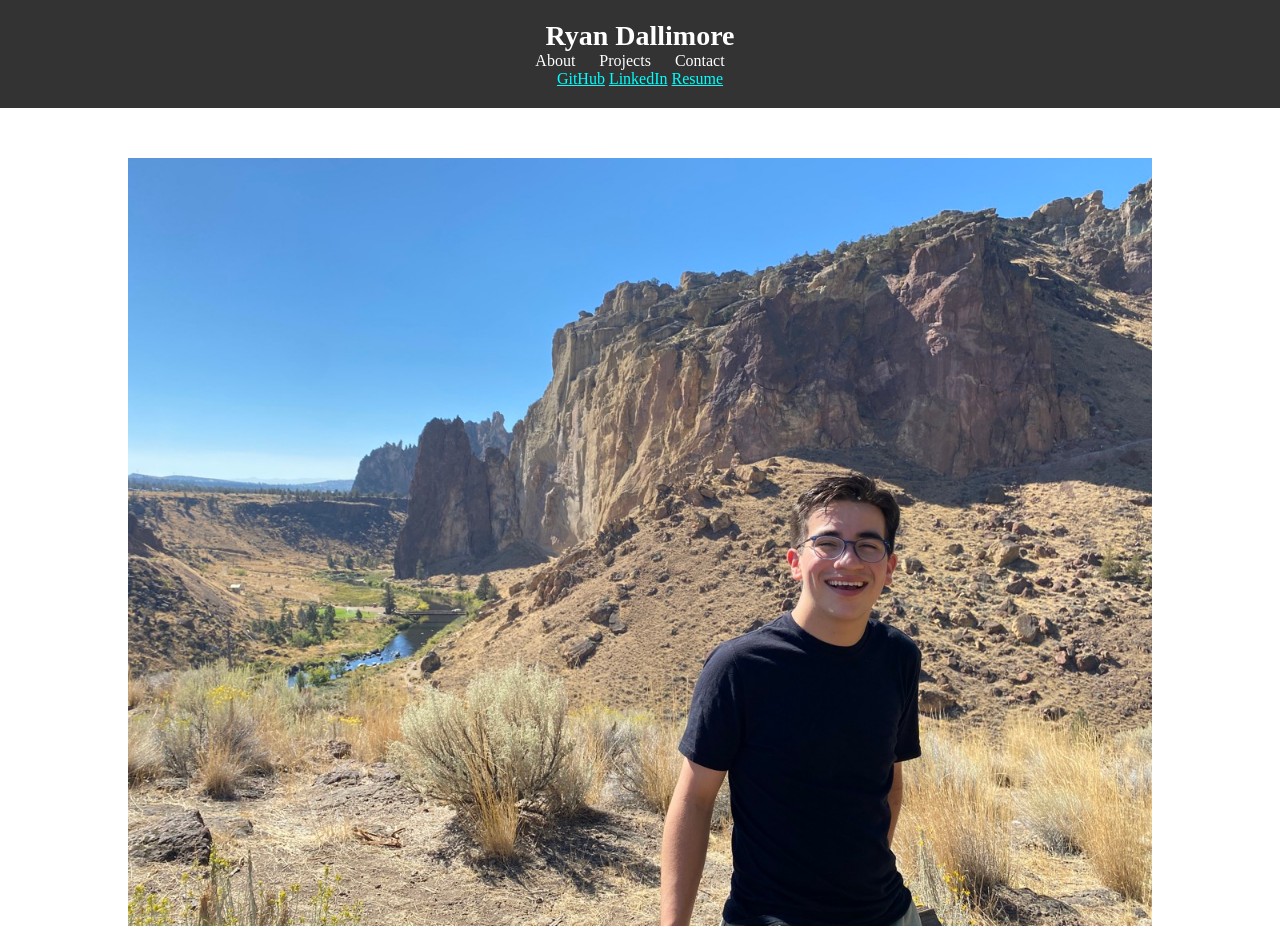
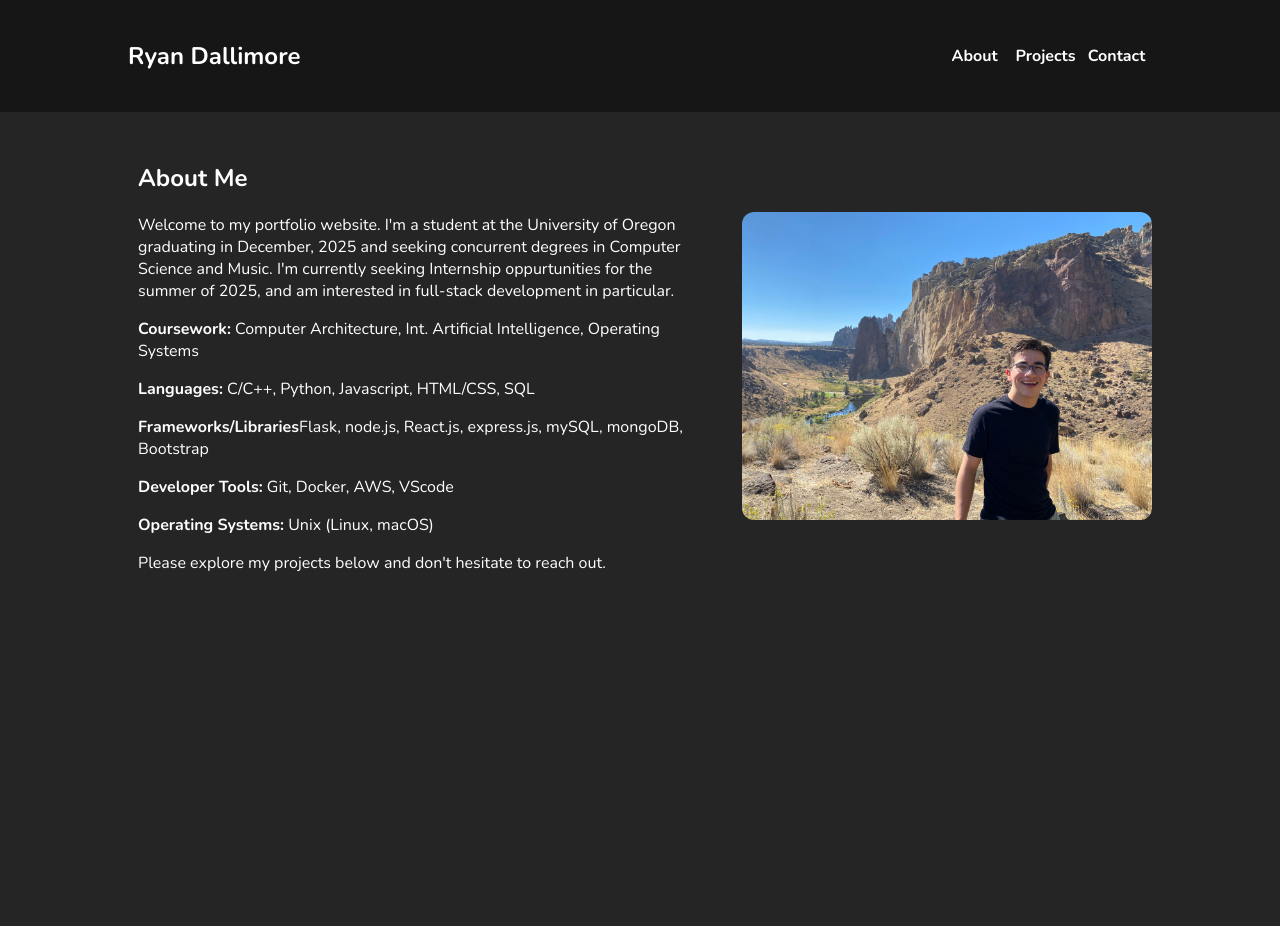
Before and after one commit to rdallim2/RyanDallimore_site, a plain HTML site: page index.html in a window 1280 px wide. Shown: the top 926 px of the page. After the commit the page ends 800 px from the top, so only its background shows below. Drawn offline with nearby package versions, Linux system fonts and the light colour scheme.

Commit message:
Looking and functioning a bit better

```diff
--- /dev/null
+++ b/about.html
@@ -0,0 +1,15 @@
+<section id="about">
+    <div class="about-container">
+        <div class="about-text">
+            <h2>About Me</h2>
+            <p>Welcome to my portfolio website. I'm a student at the University of Oregon graduating in December, 2025 and seeking concurrent degrees in Computer Science and Music. I'm currently seeking Internship oppurtunities for the summer of 2025, and am interested in full-stack development in particular.</p>
+            <p><strong>Coursework:</strong> Computer Architecture, Int. Artificial Intelligence, Operating Systems </p>
+            <p><strong>Languages:</strong> C/C++, Python, Javascript, HTML/CSS, SQL</p>
+            <p><strong>Frameworks/Libraries</strong>Flask, node.js, React.js, express.js, mySQL, mongoDB, Bootstrap</p>
+            <p><strong>Developer Tools:</strong> Git, Docker, AWS, VScode</p>
+            <p><strong>Operating Systems:</strong> Unix (Linux, macOS)</p>
+            <p>Please explore my projects below and don't hesitate to reach out.</p>
+        </div>
+        <img src="images/smithrock.jpeg" alt="Ryan Dallimore Photo" class="about-image">
+    </div>
+</section>
--- a/index.html
+++ b/index.html
@@ -3,89 +3,24 @@
     <head>
         <meta charset="UTF-8">
         <meta name="viewport" content="width=device-width, initial-scale=1.0">
-    <title>My Portfolio</title>
+        <link href="https://fonts.googleapis.com/css2?family=Nunito:ital,wght@0,200..1000;1,200..1000&family=Poppins:ital,wght@0,100;0,200;0,300;0,400;0,500;0,600;0,700;0,800;0,900;1,100;1,200;1,300;1,400;1,500;1,600;1,700;1,800;1,900&display=swap" rel="stylesheet">
+        <title>Ryan Dallimore</title>
         <link rel="stylesheet" href="styles.css">
     </head>
     <body>
         <header>
-        <div class="container">
-            <h1 style="text-align: center;">Ryan Dallimore</h1>
-            <nav>
-                <ul style="text-align: center;">
-                    <li><a  href="#about">About</a></li>
-                    <li><a  href="#projects">Projects</a></li>
-                    <li><a  href="#contact">Contact</a></li>
-                </ul>
-            </nav>
-            <div style="text-align: center;">
-                <a style = "color:cyan" href="https://github.com/rdallim2">GitHub</a>
-                <a style = "color:cyan" href="https://www.linkedin.com/in/ryan-dallimore-871aa32ba/">LinkedIn</a>
-                <a style = "color:cyan" href="https://github.com/rdallim2/RyanDallimore_site/raw/master/rdallimoreTechRes.pdf">Resume</a>
+            <div class="header-container">
+                <h1 class="title">Ryan Dallimore</h1>
+                <div class="header-links">
+                    <a href="#about" data-page="about.html">About</a>
+                    <a href="#projects" data-page="projects.html">Projects</a>
+                    <a href="#contact" data-page="contact.html">Contact</a>
                 </div>
             </div>
         </header>
-
-    <section id="photo">
-        <div class="container">
-            <img src="images/smithrock.jpeg" alt="Ryan Dallimore Photo">
-        </div>
-    </section>
-
-    <section id="about">
-        <div class="container">
-            <h2>About Me</h2>
-            <p>Welcome to my portfolio website. I'm a Junior at the University of Oregon seeking copncurrent degrees in Computer Science and Music.</p>
-            <p>Coursework: Computer Organization, Intermediate Data Structure, Discrete Mathematics</p>
-            <p>Languages: C/C++, Python, HTML/CSS</p>
-            <p>Version Control: Git</p>
-            <p>Operating Systeme: Unix (Linux, macOS)</p>
-            <p>Please explore my projects below and don't hesitate to reach out.</p>
-
-        </div>
-    </section>
-
-    <section id="projects">
-        <div class="container">
-            <h2>Projects</h2>
-            <div class="project">
-                <h3>Hatchmaps</h3>
-                <img src="images/hatchmaps_main.jpeg" alt="Hatchmaps Image">
-                <p>Developed a full-stack web application that aids fly fishers in selection of fly imitations on popular Oregon water-bodies.</p>
-                <p>Uses a MapBox interactive map in conjunction with USGS water temperature data scraped with Puppeteer to create location specific insect life-cycle forecasts.</p>
-                <p>Dockerized client and server files are hosted on an AWS EC2 instance with a SSL certificate from AWS certificate manager, while the MySQL database is managed separately on Amazon RDS.</p>
-                <p>View at: https://hatchmaps.com, Github: https://github.com/rdallim2/hatchMaps</p>
-            </div>
-
-            <div class="project">
-                <h3>Astrologger</h3>
-                <img src="images/astrologger_input.jpeg" alt="Astrologger Image">
-                <p>Implemented a REST-ful Flas.k web application for user storage of astronomical observation logs, primarily to fulfill requirements of observation programs by the Astronomical League</p>
-                <p>Features user sign-up and login authentication, AJAX data conversion (zip-code to coordinates, etc..), storage and retrieval of data, packaging of data to be submitted for Astronomical League programs.</p>
-                <p>Dockerized client and server files follow restful principles for user-specific interactions.</p>
-                <p>Github: https://github.com/rdallim2/AstroLogger</p>
-            </div>
-
-            <div class="project">
-                <h3>Metronome</h3>
-                <img src="images/Metronome.jpeg" alt="Metronome Image">
-                <p>Designed and implemented a Metronome (Musicians timing practice device) for desktop using python, pygame and tKinter.</p>
-                <p>Features core functionality of tempo-adjustment, time-signature-adjustment, sound options and time-gap creation through user input in a seamless, aesthetically pleasing user-interface.</p>
-                <p>Version control managed with Git.</p>
-            </div>
-        </div>
-    </section>
-
-    <section id="contact">
-        <div class="container">
-            <h2>Contact Me</h2>
-            <p>Email: ryandallimore@gmail.com</p>
-        </div>
-    </section>
-
-    <footer>
-        <div class="container">
-            <p>&copy; 2024 My Portfolio</p>
-        </div>
-    </footer>
+        <main id="content">
+            <!-- Content will be loaded here -->
+        </main>
     </body>
+    <script src="script.js"></script>
 </html>
--- /dev/null
+++ b/script.js
@@ -0,0 +1,27 @@
+document.addEventListener("DOMContentLoaded", () => {
+    const content = document.getElementById("content");
+    const links = document.querySelectorAll(".header-links a");
+
+    const loadPage = (page) => {
+        fetch(page)
+            .then((response) => {
+                if (!response.ok) throw new Error("Page not found");
+                return response.text();
+            })
+            .then((html) => {
+                content.innerHTML = html;
+            })
+            .catch((error) => {
+                content.innerHTML = `<p>Error loading page: ${error.message}</p>`;
+            });
+    };
+
+    loadPage("about.html");
+    links.forEach((link) => {
+        link.addEventListener("click", (event) => {
+            event.preventDefault();
+            const page = event.target.getAttribute("data-page");
+            loadPage(page);
+        });
+    });
+});
--- a/styles.css
+++ b/styles.css
@@ -1,8 +1,18 @@
 /* styles.css */
+header {
+    background-color: #161616;
+    font-size:larger;
+    color: #fff;
+    padding: 20px 0;
+    border-bottom-style: 2px solid #0f0f0f;
+}
 
 body {
     margin: 0;
     padding: 0;
+    font-family: 'Nunito', sans-serif;
+    background-color: rgb(37, 37, 37);
+    color: #fff;
 }
 
 .container {
@@ -10,65 +20,74 @@ body {
     margin: 0 auto;
 }
 
-header {
-    background-color: #333;
-    color: #fff;
-    padding: 20px 0;
-}
-
 header h1 {
     margin: 0;
     font-size: 28px;
 }
 
-nav ul {
-    list-style: none;
-    padding: 0;
-    margin: 0;
-}
-
-nav ul li {
-    display: inline;
-    margin-right: 20px;
-}
-
-nav ul li a {
+a{
     color: #fff;
     text-decoration: none;
 }
 
-#photo .container {
+.about-container {
     display: flex;
-    justify-content: center;
+    justify-content: space-between;
+    align-items: center;
+    width: 80%;
+    margin: 20px auto;
+    gap: 20px;
 }
 
-#photo img {
-    max-width: 100%;
-    height: auto;
+.about-text {
+    flex: 3; /* Take up 2/3 of the available space */
+    padding: 10px; /* Add some internal spacing */
+    text-align: left; /* Align text to the left */
 }
 
-section {
-    padding: 50px 0;
+
+.about-image {
+    flex: 1;
+    width: 40%;  /* Force the image to take container width */
+    height: 40%; /* Force the image to take container height */
+    object-fit: cover;
+    border-radius: 12px;
 }
 
-section h2 {
-    margin: 0;
+/*
+.about-text, .about-image {
+    border: 1px solid red;
+}
+*/
+
+/*------------------------------ HEADER CONTAINER -----------------------*/
+.header-container {
+    display: flex;
+    justify-content: space-between;
+    align-items: center;
+    width: 80%;
+    margin: 20px auto;
 }
 
-.project {
-    margin-bottom: 20px;
+.header-container .title{
+    margin: 0;
+    font-size: 24px;
+    font-weight: bold;
+    flex:3 1 auto;
+    justify-content: space-between;
 }
 
-.project img {
-    max-width: 100%;
-    height: auto;
-    display: block;
-    margin-bottom: 10px;
+.header-container .header-links {
+    display: flex;
+    justify-content: space-between;
+    align-items: center;
+    flex: 1;
 }
 
-footer {
-    background-color: #333;
-    color: #fff;
-    padding: 20px 0;
+.header-container .header-links a {
+    font-weight: bold;
+    flex: 1;
     text-align: center;
+    font-size: 16px;
+    padding: 5px;
 }
```
Also changed, not shown: base.html (deleted, +0 -24 lines), contact.html (added, +8 -0 lines), projects.html (added, +36 -0 lines), smithrock.jpeg (deleted), 3 other files. Lines whose indentation alone changed are shown as unchanged.
